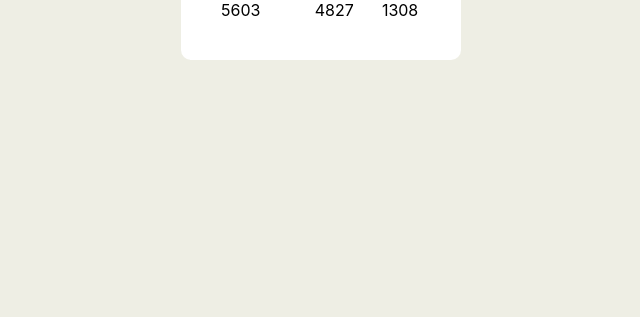
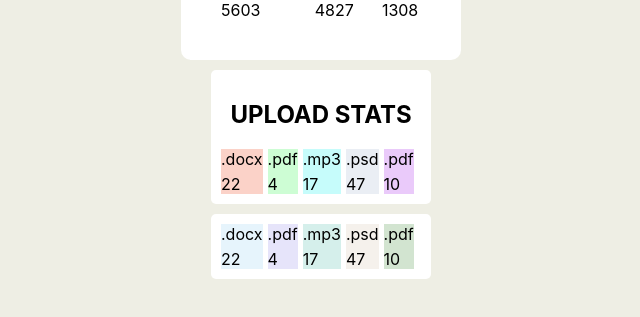
Before and after one commit to gadgetadd/goit-react-hw-01-components, a React (Create React App) app: page / in a window 1280 px wide. Shown: the part 359-676 px from the top of the page, without its empty margins (319-959 px from the left). Built offline with nearby package versions, Linux system fonts and the light colour scheme.

Commit message:
task2 start

```diff
--- a/src/components/App/App.jsx
+++ b/src/components/App/App.jsx
@@ -1,6 +1,8 @@
 import { Container } from './App.styled';
 import { Profile } from '../Profile/Profile';
-import user from '../../user.json';
+import { Statistics} from '../Statistics/Statistics'
+ import user from '../../user.json';
+import data from '../../data.json';
 
 export const App = () => {
   return (
@@ -12,6 +14,8 @@ export const App = () => {
         avatar={user.avatar}
         stats={user.stats}
       />
+      <Statistics title="Upload stats" stats={data} />
+      <Statistics stats={data} />
     </Container>
   );
 };
--- /dev/null
+++ b/src/components/Statistics/Statistics.jsx
@@ -0,0 +1,38 @@
+import {
+  StatsSection,
+  StatsTitle,
+  StatsList,
+  StatsItem,
+  StatsLabel,
+  StatsPercentage,
+} from './Statistics.styled';
+
+function getColor() {
+  return (
+    'hsl(' +
+    360 * Math.random() +
+    ',' +
+    (25 + 70 * Math.random()) +
+    '%,' +
+    (85 + 10 * Math.random()) +
+    '%)'
+  );
+}
+
+export const Statistics = ({ title, stats }) => {
+  return (
+    <StatsSection>
+      {title && <StatsTitle>{title}</StatsTitle>}
+      <StatsList>
+        {stats.map(({ id, label, percentage }) => {
+          return (
+            <StatsItem color={getColor()} key={id}>
+              <StatsLabel>{label}</StatsLabel>
+              <StatsPercentage>{percentage}</StatsPercentage>
+            </StatsItem>
+          );
+        })}
+      </StatsList>
+    </StatsSection>
+  );
+};
--- /dev/null
+++ b/src/components/Statistics/Statistics.styled.jsx
@@ -0,0 +1,33 @@
+import styled from '@emotion/styled';
+
+export const StatsSection = styled.section`
+  margin: 10px auto;
+  width: 200px;
+  padding: 10px;
+  background-color: white;
+  border-radius: 5px;
+`;
+
+export const StatsTitle = styled.h2`
+  text-transform: uppercase;
+  text-align: center;
+`;
+
+export const StatsList = styled.ul`
+  display: flex;
+  list-style: none;
+  gap: 5px;
+  margin: 0;
+  padding: 0;
+`;
+
+export const StatsItem = styled.li`
+  display: flex;
+  flex-direction: column;
+  gap: 5px;
+  background-color: ${({ color }) => color};
+`;
+
+export const StatsLabel = styled.span``;
+
+export const StatsPercentage = styled.span``;
--- /dev/null
+++ b/src/data.json
@@ -0,0 +1,7 @@
+[
+  { "id": "id-1", "label": ".docx", "percentage": 22 },
+  { "id": "id-2", "label": ".pdf", "percentage": 4 },
+  { "id": "id-3", "label": ".mp3", "percentage": 17 },
+  { "id": "id-4", "label": ".psd", "percentage": 47 },
+  { "id": "id-5", "label": ".pdf", "percentage": 10 }
+]
```
Also changed, not shown: 1 other file (tests, documents, lock files or other folders).
